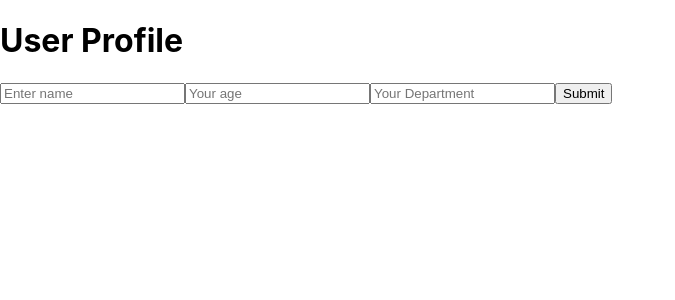
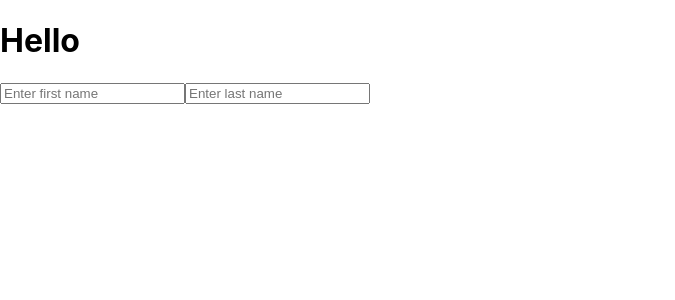
Before and after one commit to AbayTesfaye/State-Management, a React (Create React App) app: page / in a window 1280 px wide. Shown: the top 300 px of the page, without its empty margins (0-675 px from the left). Built offline with nearby package versions, Linux system fonts and the light colour scheme.

Commit message:
Solve the issue of useState doesn't merge objects authomaticaly

```diff
--- a/src/App.js
+++ b/src/App.js
@@ -1,48 +1,23 @@
-import { useReducer, useState } from "react";
+import { useState } from "react";
 import "./App.css";
 
 function App() {
-  const [profile, setProfile] = useState([]);
-  const [userData, setUserData] = useState({
-    name: "",
-    age: "",
-    department: "",
-  });
-
-  function handleName(e) {
-    setUserData({ ...userData, name: e.target.value });
-  }
-  function handleAge(e) {
-    setUserData({ ...userData, age: e.target.value });
-  }
-  function handleDept(e) {
-    setUserData({ ...userData, department: e.target.value });
-  }
-  function handleSubmit() {
-    setProfile([...profile, userData]);
-    setUserData({
-      name: "",
-      age: "",
-      department: "",
-    });
-  }
-
+  const [name, setName] = useState({ firstName: "", lastName: "" });
   return (
     <div>
-      <h1>User Profile</h1>
+      <h1>
+        Hello {name.firstName} {name.lastName}
+      </h1>
       <input
-        onChange={handleName}
-        placeholder="Enter name"
-        value={userData.name}
+        placeholder="Enter first name"
+        value={name.firstName}
+        onChange={(e) => setName({ ...name, firstName: e.target.value })}
       />
-      <input onChange={handleAge} placeholder="Your age" value={userData.age} />
       <input
-        onChange={handleDept}
-        placeholder="Your Department"
-        value={userData.department}
+        placeholder="Enter last name"
+        value={name.lastName}
+        onChange={(e) => setName({ ...name, lastName: e.target.value })}
       />
-      <button onClick={handleSubmit}>Submit</button>
-      {console.log(profile)}
     </div>
   );
 }
```
